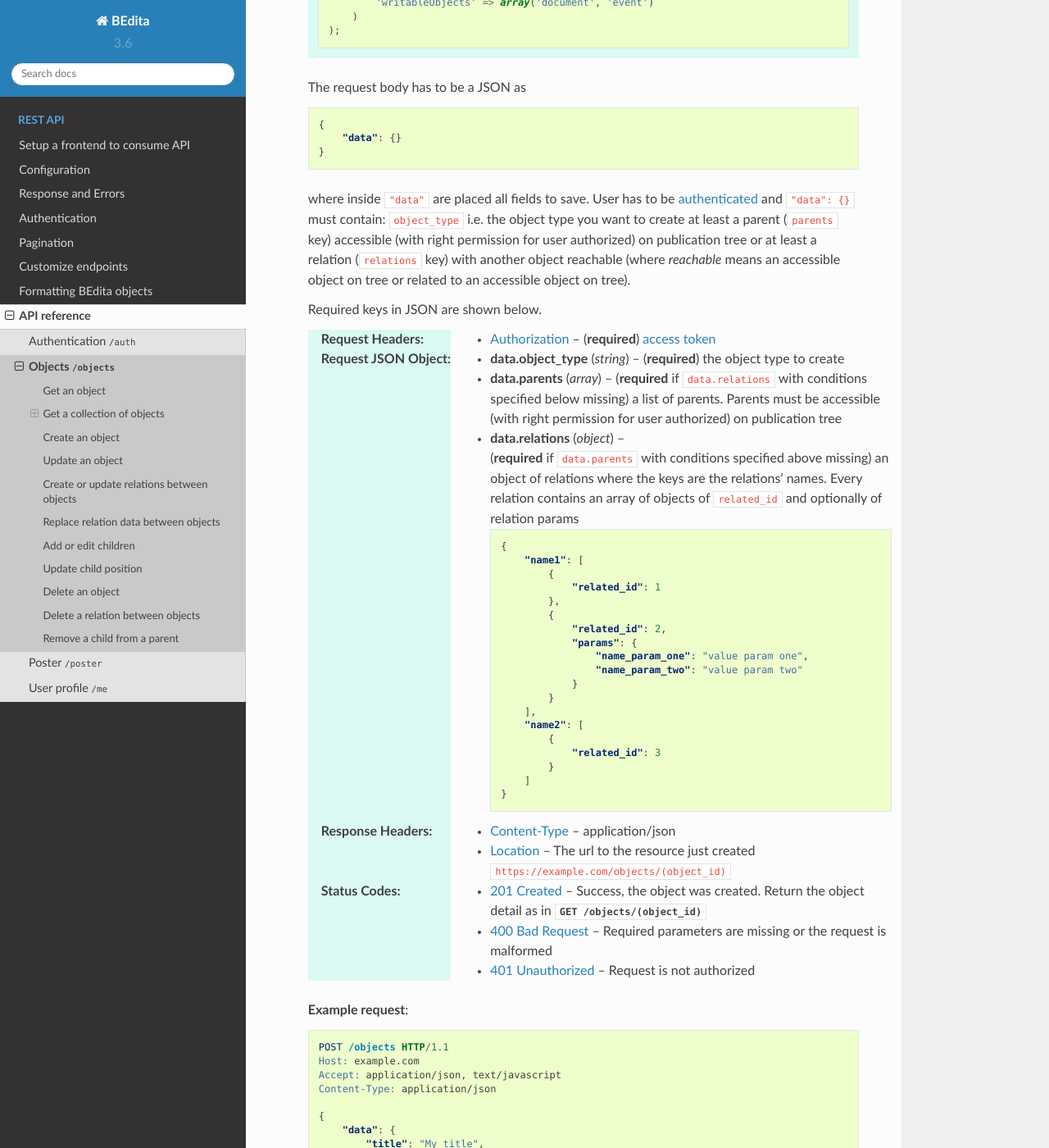
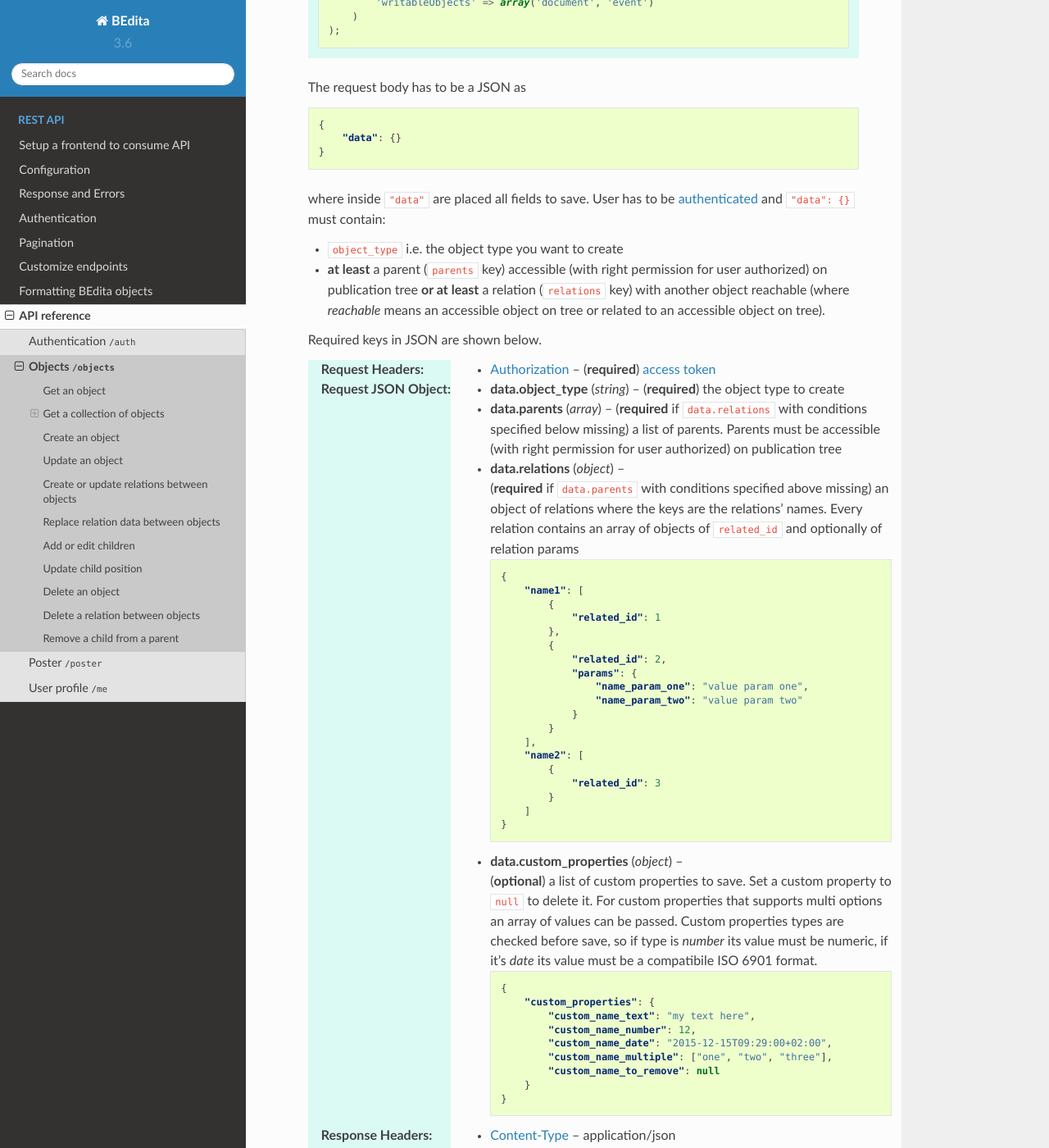
Before and after one commit to bedita/docs, a Sphinx documentation site: the page built from source/endpoints/objects.rst, in a window 1280 px wide and 1400 px high, scrolled down 12421 px. Shown: the whole window at 82% size. Built offline with Sphinx 7.4.7 and the Read the Docs theme 2.0.0, drawn with Linux system fonts in a browser that asks for light colours.

Commit message:
#1 save object's custom properties

```diff
--- a/source/endpoints/objects.rst
+++ b/source/endpoints/objects.rst
@@ -497,12 +497,12 @@ Create an object
 
     where inside ``"data"`` are placed all fields to save.
     User has to be :doc:`authenticated </endpoints/auth>`
-    and ``"data": {}`` must contain: ``object_type`` i.e. the
-    object type you want to create at least a parent (``parents`` key)
-    accessible (with right permission for user authorized) on publication
-    tree or at least a relation (``relations`` key) with another object
-    reachable (where *reachable* means an accessible object on tree or
-    related to an accessible object on tree).
+    and ``"data": {}`` must contain:
+
+    *  ``object_type`` i.e. the object type you want to create
+    * **at least** a parent (``parents`` key) accessible (with right permission for user authorized) on publication tree
+      **or at least** a relation (``relations`` key) with another object reachable (where *reachable* means an accessible object on tree or
+      related to an accessible object on tree).
 
     Required keys in JSON are shown below.
 
@@ -536,6 +536,23 @@ Create an object
                         "related_id": 3
                     }
                 ]
+            }
+
+    :reqjson object data.custom_properties: (**optional**) a list of custom properties to save. Set a custom property to ``null`` to delete it.
+        For custom properties that supports multi options an array of values can be passed.
+        Custom properties types are checked before save,
+        so if type is *number* its value must be numeric, if it's *date* its value must be a compatibile ISO 6901 format.
+
+        .. code-block:: json
+
+            {
+                "custom_properties": {
+                    "custom_name_text": "my text here",
+                    "custom_name_number": 12,
+                    "custom_name_date": "2015-12-15T09:29:00+02:00",
+                    "custom_name_multiple": ["one", "two", "three"],
+                    "custom_name_to_remove": null
+                }
             }
 
     :resheader Content-Type: application/json
```
